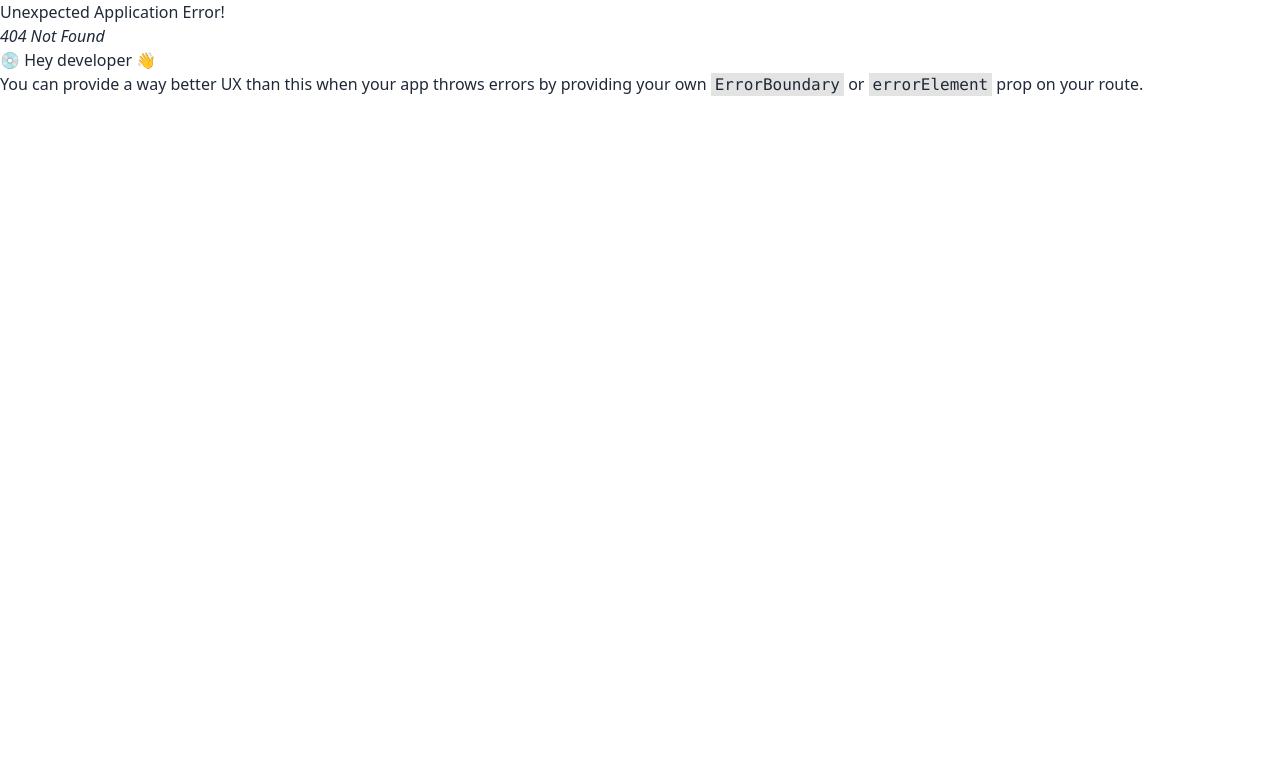
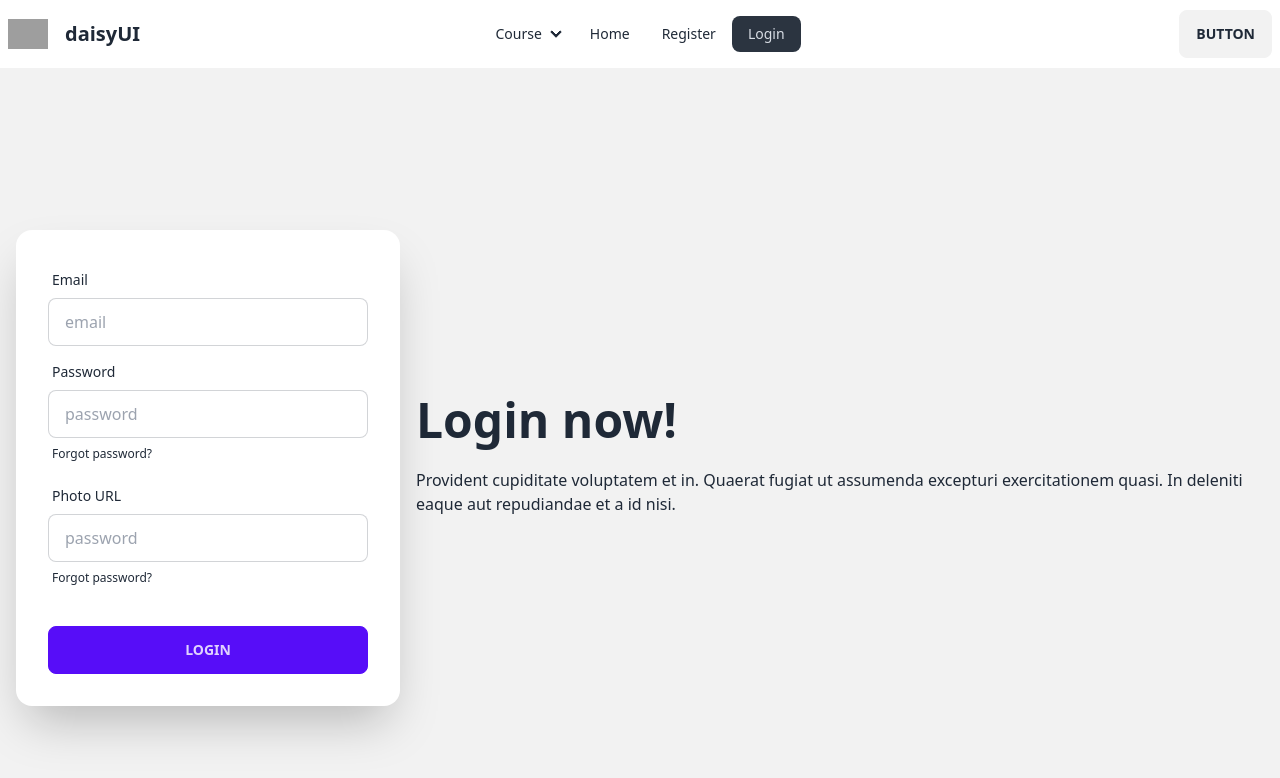
Before and after one commit to Nazmul8888/b8a11-client-side, a React (Vite) app: page /login in a window 1280 px wide. Before the commit this address had no page. Shown: the top 778 px of the page. Built offline with nearby package versions, Linux system fonts and the light colour scheme; grey boxes are pictures that could not be loaded.

Commit message:
navbar login register are update complate this time

```diff
--- /dev/null
+++ b/src/components/Home/Home.jsx
@@ -0,0 +1,11 @@
+
+
+const Home = () => {
+    return (
+        <div>
+          this is home
+        </div>
+    );
+};
+
+export default Home;
--- /dev/null
+++ b/src/components/Layout/MainLayout.jsx
@@ -0,0 +1,14 @@
+import { Outlet } from "react-router-dom";
+import NavBar from "../NavBar/NavBar";
+
+
+const MainLayout = () => {
+    return (
+        <div>
+            <NavBar></NavBar>
+            <Outlet></Outlet>
+        </div>
+    );
+};
+
+export default MainLayout;
--- /dev/null
+++ b/src/components/NavBar/NavBar.jsx
@@ -0,0 +1,64 @@
+import { NavLink } from "react-router-dom";
+
+
+const NavBar = () => {
+    const navLinks = <>
+
+    <li><NavLink to='/'>Home</NavLink></li>
+    <li><NavLink to='/register'>Register</NavLink></li>
+    <li><NavLink to='/login'>Login</NavLink></li>
+
+    </>
+    return (
+        <div>
+            <div className="navbar bg-base-100">
+                <div className="navbar-start">
+                    <div className="dropdown">
+                        <label tabIndex={0} className="btn btn-ghost lg:hidden">
+                            <svg xmlns="http://www.w3.org/2000/svg" className="h-5 w-5" fill="none" viewBox="0 0 24 24" stroke="currentColor"><path strokeLinecap="round" strokeLinejoin="round" strokeWidth="2" d="M4 6h16M4 12h8m-8 6h16" /></svg>
+                        </label>
+                        <ul tabIndex={0} className="menu menu-sm dropdown-content mt-3 z-[1] p-2 shadow bg-base-100 rounded-box w-52">
+                            {/* <li><a>Nazmul</a></li>
+                            <li>
+                                <a>Parent</a>
+                                <ul className="p-2">
+                                    <li><a>Submenu 1</a></li>
+                                    <li><a>Submenu 2</a></li>
+                                </ul>
+                            </li>
+                            <li><a>Nazmul</a></li> */}
+                        {navLinks}
+                        </ul>
+                    </div>
+                    <div className="w-10">
+                    <img src= "https://i.ibb.co/2gbgYpy/success-coach-logo-elegant-concept-of-success-marketing-logo-png-268618.jpg" alt="" />
+                    </div>
+                    <a className="btn btn-ghost normal-case text-xl">daisyUI</a>
+                </div>
+                <div className="navbar-center hidden lg:flex">
+                    <ul className="menu menu-horizontal px-1">
+                        {/* <li><a>Home</a></li> */}
+                        <li tabIndex={0}>
+                            <details>
+                                <summary>Course</summary>
+                                <ul className="p-2">
+                                    <li><a>EASY</a></li>
+                                    <li><a>MEDIUM</a></li>
+                                    <li><a>HARD</a></li>
+                                </ul>
+                            </details>
+                        </li>
+                        {/* <li><a>Login</a></li>
+                        <li><a>Register</a></li> */}
+                        {navLinks}
+                    </ul>
+                </div>
+                <div className="navbar-end">
+                    <a className="btn">Button</a>
+                </div>
+            </div>
+        </div>
+    );
+};
+
+export default NavBar;
--- /dev/null
+++ b/src/components/SharedPage/Login/Login.jsx
@@ -0,0 +1,57 @@
+
+
+const Login = () => {
+    const handelLogin = e=>{
+        e.preventDefault()
+        const email = e.target.email.value;
+        const password = e.target.password.value;
+        const photo = e.target.photo.value;
+
+        console.log(email,password,photo)
+    }
+    return (
+        <div>
+            <div className="hero min-h-screen bg-base-200">
+                <div className="hero-content flex-col lg:flex-row-reverse">
+                    <div className="text-center lg:text-left">
+                        <h1 className="text-5xl font-bold">Login now!</h1>
+                        <p className="py-6">Provident cupiditate voluptatem et in. Quaerat fugiat ut assumenda excepturi exercitationem quasi. In deleniti eaque aut repudiandae et a id nisi.</p>
+                    </div>
+                    <div className="card flex-shrink-0 w-full max-w-sm shadow-2xl bg-base-100">
+                        <form onSubmit={handelLogin} className="card-body">
+                            <div className="form-control">
+                                <label className="label">
+                                    <span className="label-text">Email</span>
+                                </label>
+                                <input type="email" name="email" placeholder="email" className="input input-bordered" required />
+                            </div>
+                            <div className="form-control">
+                                <label className="label">
+                                    <span className="label-text">Password</span>
+                                </label>
+                                <input type="password" name="password" placeholder="password" className="input input-bordered" required />
+                                <label className="label">
+                                    <a href="#" className="label-text-alt link link-hover">Forgot password?</a>
+                                </label>
+                            </div>
+                            <div className="form-control">
+                                <label className="label">
+                                    <span className="label-text">Photo URL</span>
+                                </label>
+                                <input type="password" name="photo" placeholder="password" className="input input-bordered" required />
+                                <label className="label">
+                                    <a href="#" className="label-text-alt link link-hover">Forgot password?</a>
+                                </label>
+                            </div>
+                            <div className="form-control mt-6">
+                                <button className="btn btn-primary">Login</button>
+                            </div>
+                        </form>
+                    </div>
+                </div>
+            </div>
+        </div>
+    );
+};
+
+export default Login;
--- /dev/null
+++ b/src/components/SharedPage/Register/Register.jsx
@@ -0,0 +1,51 @@
+
+
+const Register = () => {
+    const handelRegister = e=>{
+        e.preventDefault()
+        const name = e.target.name.value;
+        const email = e.target.email.value;
+        const password = e.target.password.value;
+        console.log(name,email,password)
+    }
+    return (
+        <div className="hero min-h-screen bg-base-200">
+            <div className="hero-content flex-col lg:flex-row-reverse">
+                <div className="text-center lg:text-left">
+                    <h1 className="text-5xl font-bold">Register now!</h1>
+                    <p className="py-6">Provident cupiditate voluptatem et in. Quaerat fugiat ut assumenda excepturi exercitationem quasi. In deleniti eaque aut repudiandae et a id nisi.</p>
+                </div>
+                <div className="card flex-shrink-0 w-full max-w-sm shadow-2xl bg-base-100">
+                    <form onSubmit={handelRegister} className="card-body">
+                        <div className="form-control">
+                            <label className="label">
+                                <span className="label-text">Name</span>
+                            </label>
+                            <input type="text" name='name' placeholder="email" className="input input-bordered" required />
+                        </div>
+                        <div className="form-control">
+                            <label className="label">
+                                <span className="label-text">Email</span>
+                            </label>
+                            <input type="email" name='email'placeholder="email" className="input input-bordered" required />
+                        </div>
+                        <div className="form-control">
+                            <label className="label">
+                                <span className="label-text">Password</span>
+                            </label>
+                            <input type="password" name="password" placeholder="password" className="input input-bordered" required />
+                            <label className="label">
+                                <a href="#" className="label-text-alt link link-hover">Forgot password?</a>
+                            </label>
+                        </div>
+                        <div className="form-control mt-6">
+                            <button className="btn btn-primary">Register</button>
+                        </div>
+                    </form>
+                </div>
+            </div>
+        </div>
+    );
+};
+
+export default Register;
```
Also changed, not shown: src/main.jsx (+19 -1 lines).
